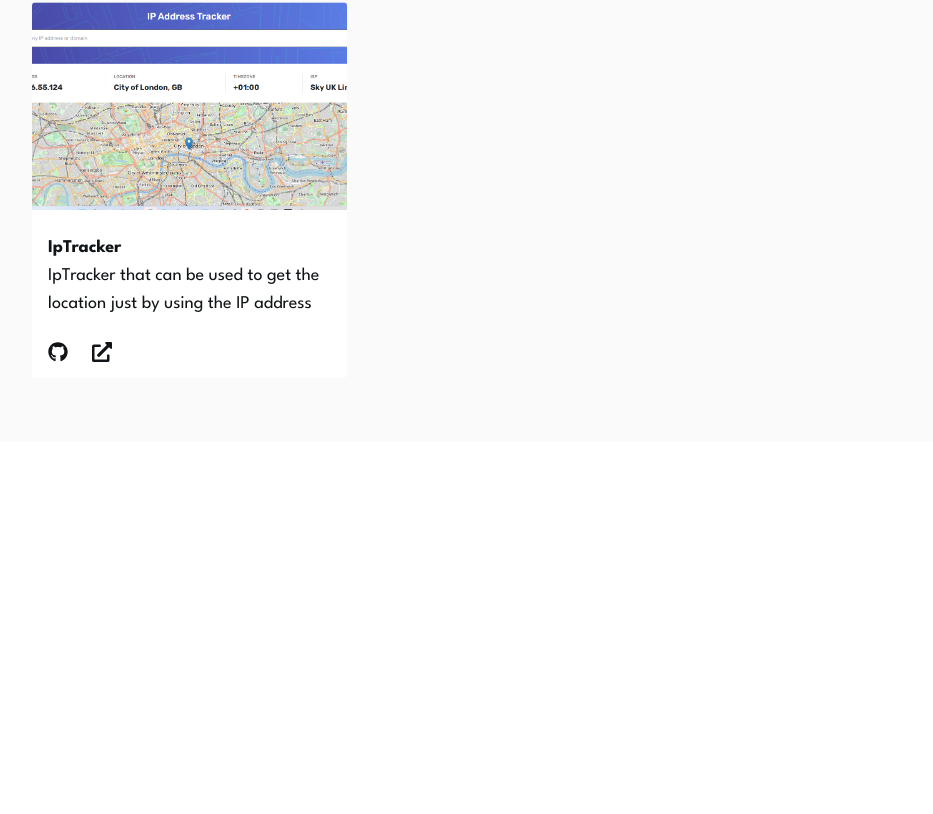
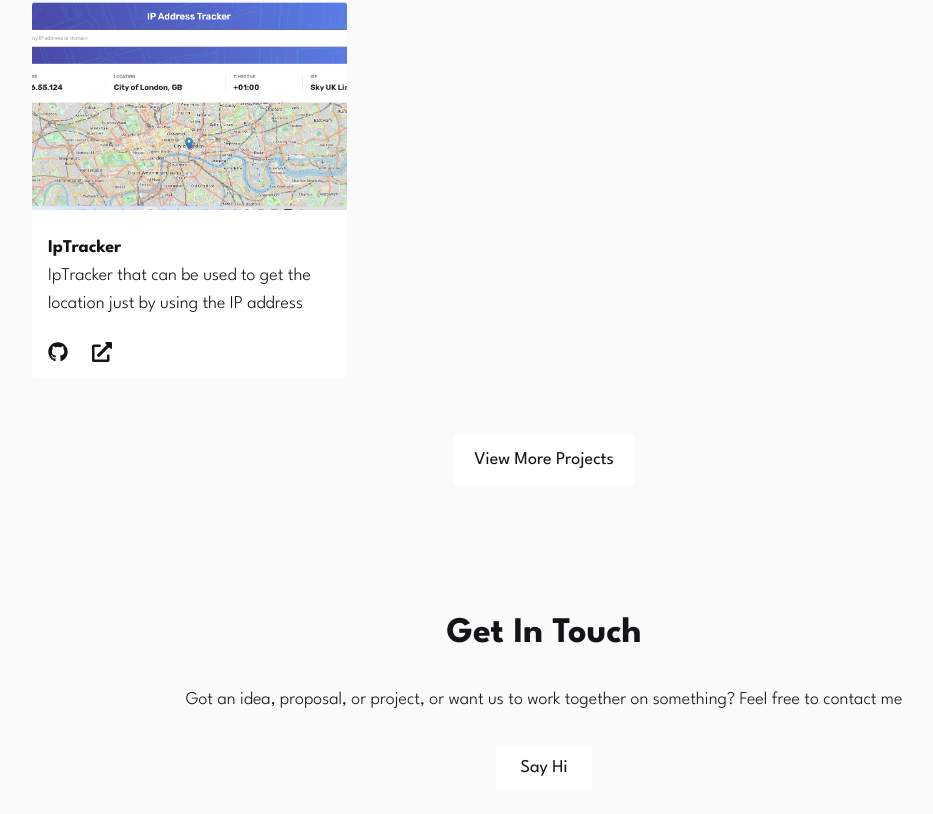
Before and after one commit to mrvicthor/portfolio, a React (Vite) app: page / in a window 1280 px wide. Shown: the part 1910-2724 px from the top of the page, without its empty margins (96-1029 px from the left). Before the commit the page ends 2352 px from the top, so only its background shows below. Built offline with nearby package versions, Linux system fonts and the light colour scheme.

Commit message:
added contact page

```diff
--- a/src/App.tsx
+++ b/src/App.tsx
@@ -1,6 +1,6 @@
 import { useState, createContext } from "react";
 import reactLogo from "./assets/react.svg";
-import { Header, Banner, About, Project } from "./components";
+import { Header, Banner, About, Project, Contact } from "./components";
 import "./App.css";
 
 interface ContextProps {
@@ -35,6 +35,7 @@ function App() {
           <Banner lightTheme={lightTheme} />
           <About lightTheme={lightTheme} />
           <Project lightTheme={lightTheme} />
+          <Contact lightTheme={lightTheme} />
         </main>
       </ThemeContext.Provider>
     </div>
--- a/src/components/about/index.tsx
+++ b/src/components/about/index.tsx
@@ -29,7 +29,7 @@ const About = ({ lightTheme }: AboutProps) => {
     },
   };
   return (
-    <section className="px-4 py-8">
+    <section className="px-4 py-8" id="about">
       <div className="space-y-8  md:max-w-5xl md:mx-auto">
         <motion.h2
           whileInView={{
--- /dev/null
+++ b/src/components/button/index.tsx
@@ -0,0 +1,15 @@
+interface ButtonProps {
+  styles: string;
+  name: string;
+  handleClick: () => void;
+}
+
+const Button = ({ styles, name, handleClick }: ButtonProps) => {
+  return (
+    <button className={styles} onClick={() => handleClick}>
+      {name}
+    </button>
+  );
+};
+
+export default Button;
--- /dev/null
+++ b/src/components/contact/index.tsx
@@ -0,0 +1,68 @@
+import { motion } from "framer-motion";
+
+type ContactProps = {
+  lightTheme: boolean;
+};
+
+const Contact = ({ lightTheme }: ContactProps) => {
+  const container = {
+    hidden: { opacity: 1, scale: 0 },
+    visible: {
+      opacity: 1,
+      scale: 1,
+      transition: {
+        delayChildren: 0.3,
+        staggerChildren: 0.2,
+      },
+    },
+  };
+
+  const item = {
+    hidden: { y: 20, opacity: 0 },
+    visible: {
+      y: 0,
+      opacity: 1,
+    },
+  };
+  return (
+    <section className="px-4 py-16">
+      <motion.div
+        variants={container}
+        whileInView="visible"
+        initial="hidden"
+        viewport={{ once: false }}
+        className={`${
+          lightTheme ? " text-[#D4D4D4]" : " text-[#111517]"
+        } flex flex-col items-center gap-8 md:max-w-5xl md:mx-auto`}
+      >
+        <motion.h4
+          variants={item}
+          className="capitalize text-2xl font-semibold md:text-4xl"
+        >
+          get in touch
+        </motion.h4>
+        <motion.p
+          variants={item}
+          className="opacity-70 font-thin text-center md:text-lg"
+        >
+          {" "}
+          Got an idea, proposal, or project, or want us to work together on
+          something? Feel free to contact me
+        </motion.p>
+        <motion.a
+          variants={item}
+          href="mailto:victoreleanya89@gmail.com"
+          className={`${
+            lightTheme
+              ? "bg-[#2b3945] text-[#D4D4D4] hover:text-green-300"
+              : "bg-[white] text-[#111517] hover:text-orange-300"
+          } px-6 py-2 rounded font-medium text-lg capitalize hover:scale-[1.2] transition duration-700 ease-in-out`}
+        >
+          say hi
+        </motion.a>
+      </motion.div>
+    </section>
+  );
+};
+
+export default Contact;
--- a/src/components/header/index.tsx
+++ b/src/components/header/index.tsx
@@ -2,6 +2,7 @@ import { useState } from "react";
 import { FaBars, FaTimes } from "react-icons/fa";
 import { BsMoonStars, BsSunFill } from "react-icons/bs";
 import { Link } from "react-scroll";
+import { motion } from "framer-motion";
 
 interface ThemeProp {
   toggleTheme: () => void;
@@ -30,34 +31,34 @@ const Header = ({ toggleTheme, lightTheme }: ThemeProp) => {
             id="primary__navigation"
             className={`${
               lightTheme ? "bg-[#202c37]" : "bg-[#fafafa]"
-            } primary__navigation flex flex-col gap-4 md:inset-0 md:h-full md:ml-auto md:translate-y-0 md:relative md:flex-row md:bg-transparent md:px-0 md:py-0`}
+            } primary__navigation flex flex-col gap-8 justify-center md:inset-0 md:h-full md:ml-auto md:translate-y-0 md:relative md:flex-row md:bg-transparent md:px-0 md:py-0`}
             data-visible={showNav ? "true" : "false"}
           >
             <li
               className={`${
                 lightTheme ? "text-[white]" : "text-[#111517]"
-              }  text-xl md:text-md cursor-pointer nav__link md:py-3`}
+              }  text-3xl md:text-md cursor-pointer nav__link md:py-3 md:text-lg`}
             >
               <Link to="/">Home</Link>
             </li>
             <li
               className={`${
                 lightTheme ? "text-[white]" : "text-[#111517]"
-              } " text-xl md:text-md cursor-pointer nav__link md:py-3`}
+              } " text-3xl md:text-md cursor-pointer nav__link md:py-3  md:text-lg`}
             >
               <Link to="about">About</Link>
             </li>
             <li
               className={`${
                 lightTheme ? "text-[white]" : "text-[#111517]"
-              }  text-xl md:text-md cursor-pointer nav__link md:py-3`}
+              }  text-3xl md:text-md cursor-pointer nav__link md:py-3 md:text-lg`}
             >
               <Link to="projects">Projects</Link>
             </li>
             <li
               className={`${
                 lightTheme ? "text-[white]" : "text-[#111517]"
-              } text-xl md:text-md cursor-pointer nav__link md:py-3`}
+              } text-3xl md:text-md cursor-pointer nav__link md:py-3 md:text-lg`}
             >
               <Link to="contact">Contact Me</Link>
             </li>
--- a/src/components/index.tsx
+++ b/src/components/index.tsx
@@ -3,4 +3,6 @@ import Banner from "./banner";
 import About from "./about";
 import Project from "./project";
 import ProjectList from "./projectList";
-export { Header, Banner, About, Project, ProjectList };
+import Button from "./button";
+import Contact from "./contact";
+export { Header, Banner, About, Project, ProjectList, Button, Contact };
--- a/src/components/project/index.tsx
+++ b/src/components/project/index.tsx
@@ -4,7 +4,7 @@ import Clc from "../../assets/clc_proj.png";
 import IpTracker from "../../assets/iptrac_proj.png";
 
 import { motion } from "framer-motion";
-import { ProjectList } from "./../index";
+import { ProjectList, Button } from "./../index";
 type ProjectProps = {
   lightTheme: boolean;
 };
@@ -19,14 +19,6 @@ const Project = ({ lightTheme }: ProjectProps) => {
         delayChildren: 0.3,
         staggerChildren: 0.2,
       },
-    },
-  };
-
-  const item = {
-    hidden: { y: 20, opacity: 0 },
-    visible: {
-      y: 0,
-      opacity: 1,
     },
   };
 
@@ -69,7 +61,7 @@ const Project = ({ lightTheme }: ProjectProps) => {
   ];
 
   return (
-    <section className="px-4 py-16">
+    <section className="px-4 py-16" id="project">
       <div className="space-y-8 md:max-w-5xl md:mx-auto">
         <motion.h2
           whileInView={{
@@ -87,6 +79,26 @@ const Project = ({ lightTheme }: ProjectProps) => {
             <ProjectList key={item.id} lightTheme={lightTheme} data={item} />
           ))}
         </div>
+        <motion.div
+          whileInView={{
+            x: [-50, 0],
+            opacity: [0, 1],
+          }}
+          className="flex justify-center pt-6"
+        >
+          <a
+            target="_blank"
+            rel="noreferrer"
+            href="https://github.com/mrvicthor?tab=repositories"
+            className={` ${
+              lightTheme
+                ? "bg-[#2b3945] text-[#D4D4D4] hover:text-green-300"
+                : "bg-[white] text-[#111517] hover:text-orange-300"
+            } px-5 py-3 rounded font-medium text-lg capitalize hover:scale-[1.2] transition duration-700 ease-in-out`}
+          >
+            view more projects
+          </a>
+        </motion.div>
       </div>
     </section>
   );
--- a/src/components/projectList/index.tsx
+++ b/src/components/projectList/index.tsx
@@ -60,7 +60,7 @@ const ProjectList = ({ lightTheme, data }: ProjectProps) => {
             y: [-50, 0],
             opacity: [0, 1],
           }}
-          className="opacity-70 text-lg md:text-md"
+          className="opacity-70 text-lg md:text-md font-thin"
         >
           {data.description}
         </motion.p>
--- a/src/index.css
+++ b/src/index.css
@@ -71,16 +71,4 @@
     width: 55%;
     z-index: 1;
   }
-
-  .carousel {
-    overflow: hidden;
-    height: 100%;
-    width: 100%;
-    z-index: 1;
-  }
-
-  .carousel__track {
-    position: relative;
-    height: 100%;
-  }
 }
```
